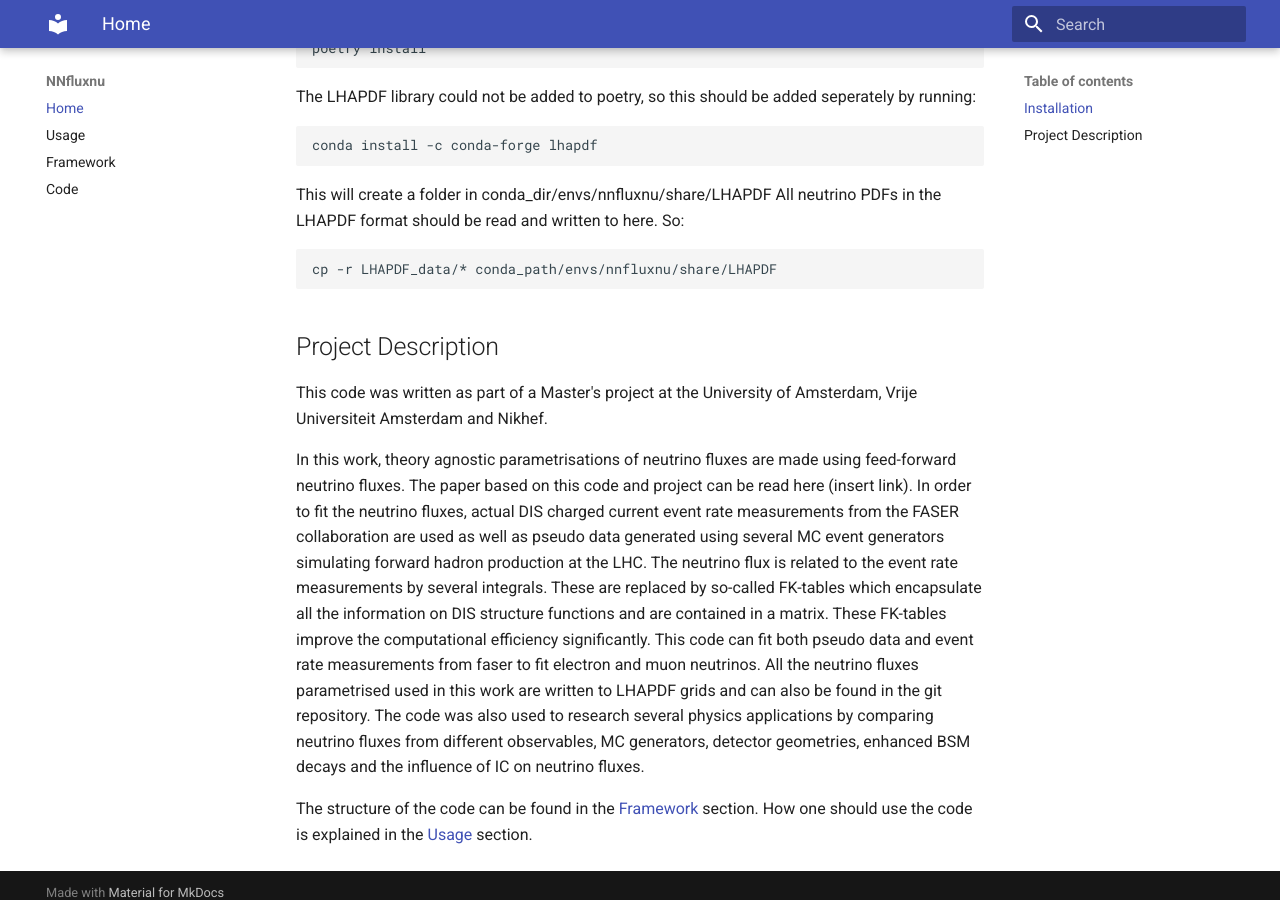
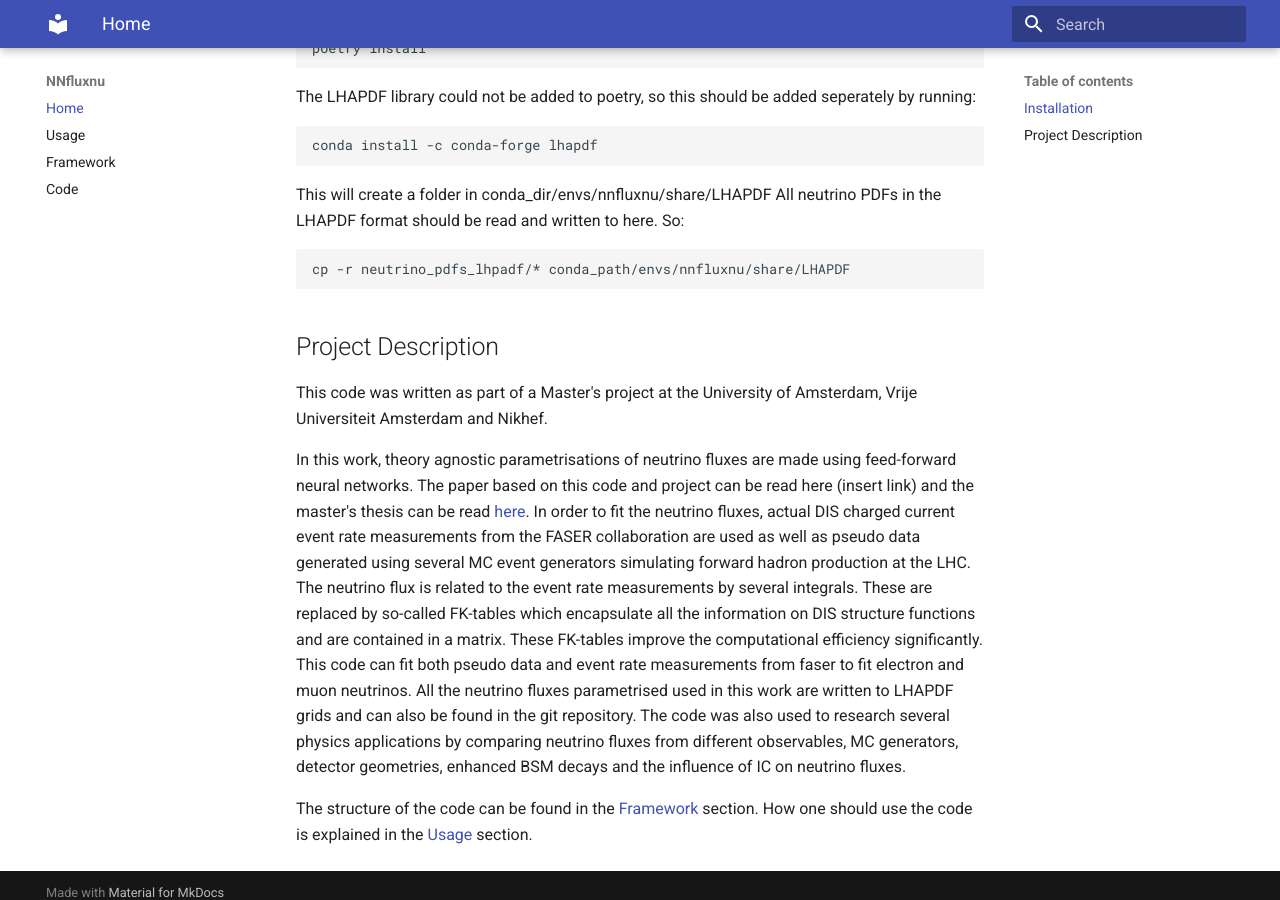
Before and after one commit to JukkaJohn/documentation, an MkDocs documentation site: the page built from docs/index.md, in a window 1280 px wide and 900 px high, scrolled down 541 px. Built offline with MkDocs 1.6.1 and Material for MkDocs 9.7.7, drawn with Linux system fonts in a browser that asks for light colours.

Commit message:
Fixes typos

````diff
--- a/docs/index.md
+++ b/docs/index.md
@@ -22,7 +22,7 @@ This will create a folder in conda_dir/envs/nnfluxnu/share/LHAPDF
 All neutrino PDFs in the LHAPDF format should be read and written to here.
 So:
 ```bash
-cp -r LHAPDF_data/* conda_path/envs/nnfluxnu/share/LHAPDF
+cp -r neutrino_pdfs_lhpadf/* conda_path/envs/nnfluxnu/share/LHAPDF
 ```
 
 <!-- * `mkdocs new [dir-name]` - Create a new project.
@@ -35,6 +35,6 @@ cp -r LHAPDF_data/* conda_path/envs/nnfluxnu/share/LHAPDF
 ## Project Description
 This code was written as part of a Master's project at the University of Amsterdam, Vrije Universiteit Amsterdam and Nikhef.
 
-In this work, theory agnostic parametrisations of neutrino fluxes are made using feed-forward neutrino fluxes. The paper based on this code and project can be read here (insert link). In order to fit the neutrino fluxes, actual DIS charged current event rate measurements from the FASER collaboration are used as well as pseudo data generated using several MC event generators simulating forward hadron production at the LHC. The neutrino flux is related to the event rate measurements by several integrals. These are replaced by so-called FK-tables which encapsulate all the information on DIS structure functions and are contained in a matrix. These FK-tables improve the computational efficiency significantly. This code can fit both pseudo data and event rate measurements from faser to fit electron and muon neutrinos. All the neutrino fluxes parametrised used in this work are written to LHAPDF grids and can also be found in the git repository. The code was also used to research several physics applications by comparing neutrino fluxes from different observables, MC generators, detector geometries, enhanced BSM decays and the influence of IC on neutrino fluxes.
+In this work, theory agnostic parametrisations of neutrino fluxes are made using feed-forward neural networks. The paper based on this code and project can be read here (insert link) and the master's thesis can be read [here](img/Thesis_16_06.pdf). In order to fit the neutrino fluxes, actual DIS charged current event rate measurements from the FASER collaboration are used as well as pseudo data generated using several MC event generators simulating forward hadron production at the LHC. The neutrino flux is related to the event rate measurements by several integrals. These are replaced by so-called FK-tables which encapsulate all the information on DIS structure functions and are contained in a matrix. These FK-tables improve the computational efficiency significantly. This code can fit both pseudo data and event rate measurements from faser to fit electron and muon neutrinos. All the neutrino fluxes parametrised used in this work are written to LHAPDF grids and can also be found in the git repository. The code was also used to research several physics applications by comparing neutrino fluxes from different observables, MC generators, detector geometries, enhanced BSM decays and the influence of IC on neutrino fluxes.
 
 The structure of the code can be found in the [Framework](framework.md) section. How one should use the code is explained in the [Usage](usage.md) section.
````
Also changed, not shown: docs/usage.md (+2 -2 lines), 3 other files.
